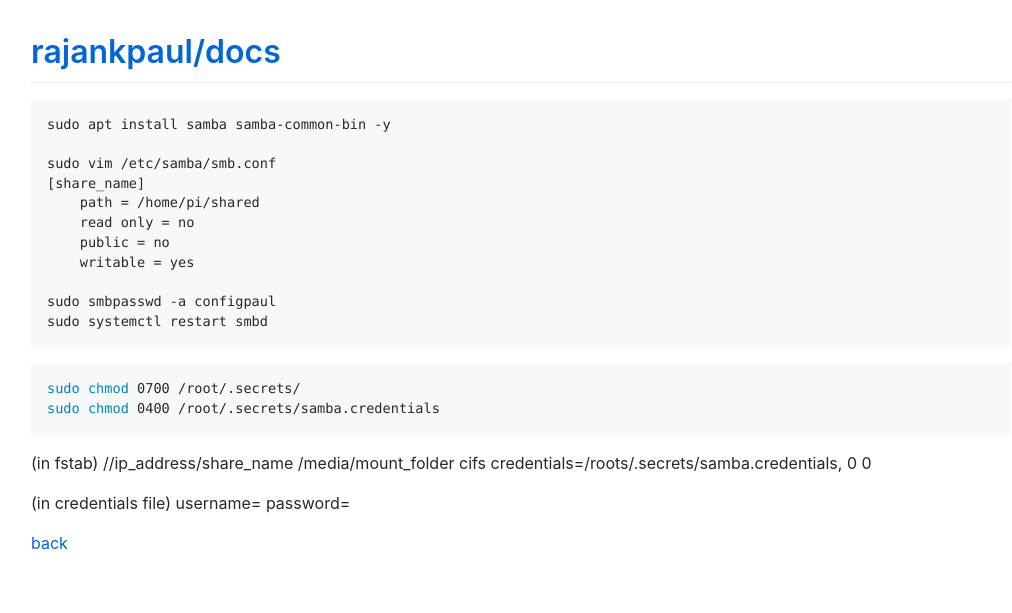
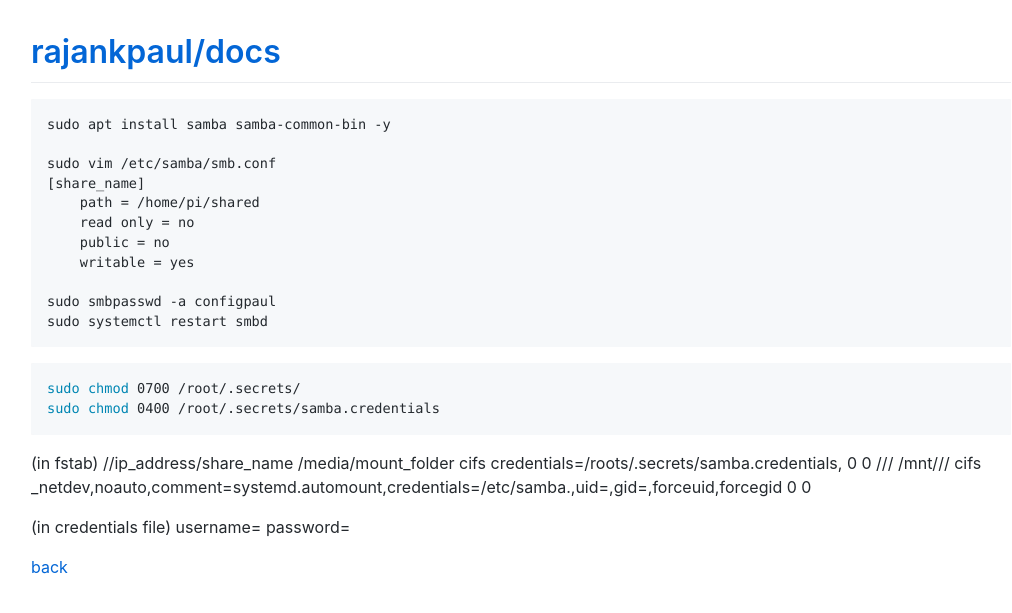
Before and after one commit to rajankpaul/docs, a Jekyll site: the page built from tutorials/linux/samba/index.md, in a window 1280 px wide. Shown: the top 613 px of the page, without its empty margins (119-1131 px from the left). Built offline with Jekyll 4.4.1, drawn with Linux system fonts in a browser that asks for light colours; comment, search, counter and statistics services are not loaded.

Commit message:
Update index.md

```diff
--- a/tutorials/linux/samba/index.md
+++ b/tutorials/linux/samba/index.md
@@ -24,6 +24,7 @@ sudo chmod 0400 /root/.secrets/samba.credentials
 
 (in fstab)
 //ip_address/share_name /media/mount_folder cifs credentials=/roots/.secrets/samba.credentials, 0 0
+//<host>/<share> /mnt/<host>/<user>/<share> cifs _netdev,noauto,comment=systemd.automount,credentials=/etc/samba.<user>,uid=<user>,gid=<user>,forceuid,forcegid     0 0
 
 (in credentials file)
 username=
```
